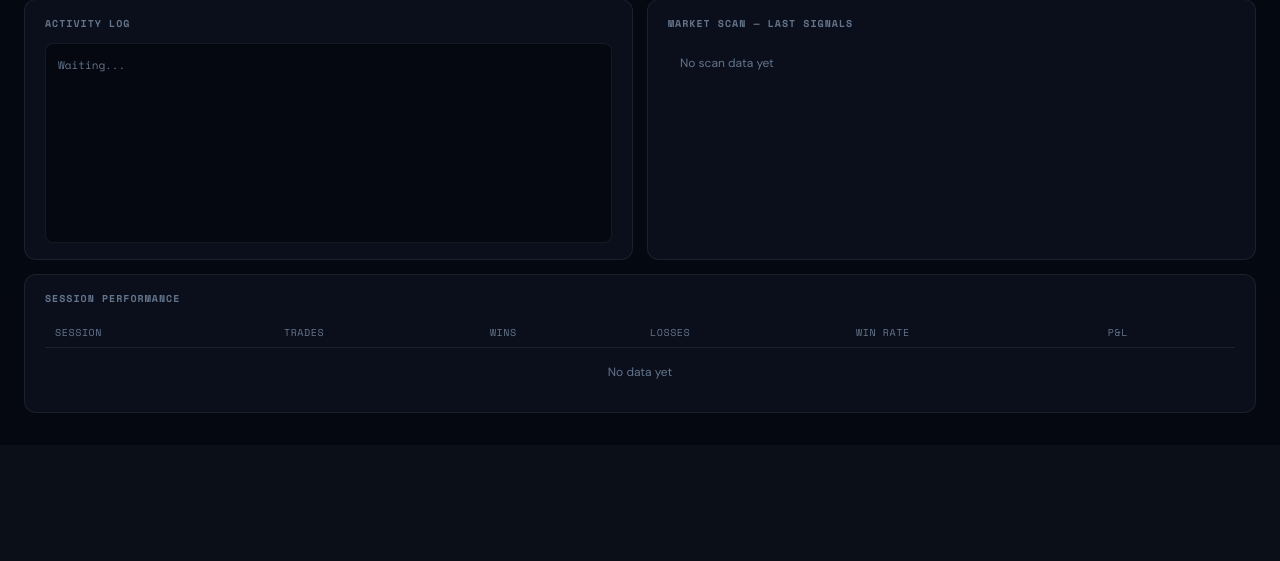
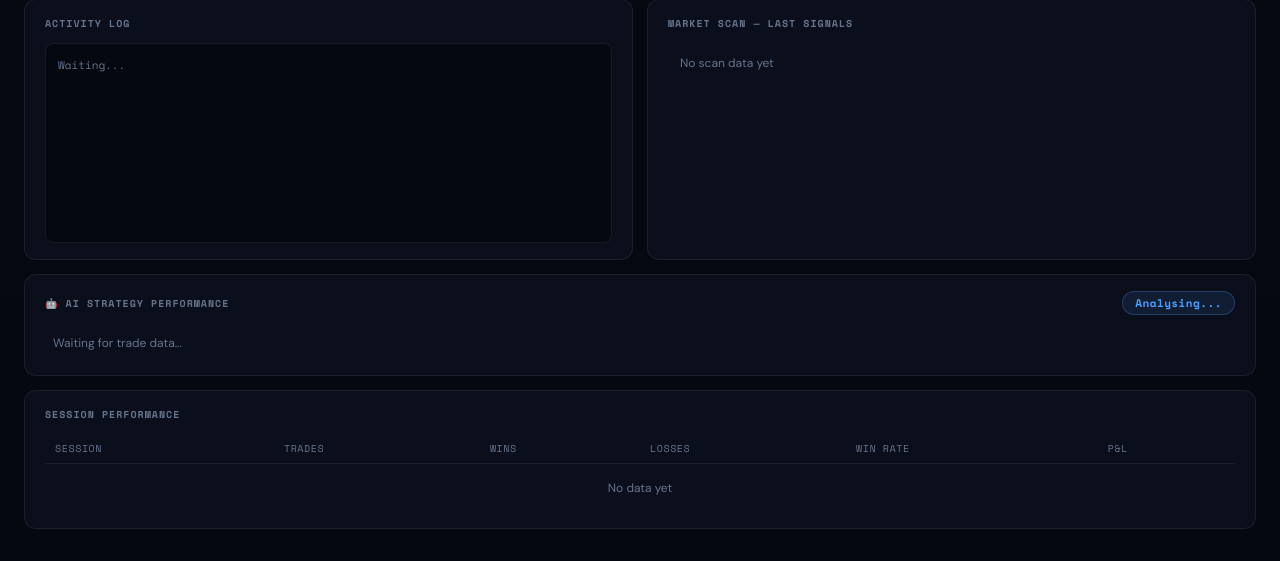
Before and after one commit to Fanatic1989/apexbinarybot, a Flask app: template templates/dashboard.html in a window 1280 px wide. Shown: the part 507-1068 px from the top of the page. Before the commit the page ends 920 px from the top, so only its background shows below. Run offline with Flask 3, Linux system fonts and the light colour scheme; the template is opened without the code that fills it, so the values that code supplies are empty; parts of the project's set-up code (start-up, migrations or seed data) failed here and were passed over.

Commit message:
Update dashboard.html

```diff
--- a/templates/dashboard.html
+++ b/templates/dashboard.html
@@ -162,6 +162,17 @@
     </div>
   </div>
 
+  <!-- AI Strategy Panel -->
+  <div class="card" id="ai-card">
+    <div style="display:flex;align-items:center;justify-content:space-between;margin-bottom:12px;flex-wrap:wrap;gap:8px">
+      <span class="ctitle" style="margin-bottom:0">🤖 AI Strategy Performance</span>
+      <span id="ai-active-pill" class="pill pb">Analysing...</span>
+    </div>
+    <div id="ai-strategy-grid" style="display:grid;grid-template-columns:repeat(auto-fill,minmax(200px,1fr));gap:8px">
+      <div style="color:var(--muted);font-size:12px;padding:8px">Waiting for trade data...</div>
+    </div>
+  </div>
+
   <!-- Session performance -->
   <div class="card">
     <div class="ctitle">Session Performance</div>
@@ -220,6 +231,7 @@ function loadStatus(){
       setText('m-con', r.consec_losses||0);
     }
     if(d.last_signals) buildMktGrid(d.last_signals);
+    if(d.ai_strategy) buildAIPanel(d.ai_strategy);
   });
 }
 
@@ -463,6 +475,39 @@ function toast(msg){
   t.textContent=msg;t.style.display='block';
   setTimeout(()=>t.style.display='none',2500);
 }
+function buildAIPanel(ai){
+  if(!ai||!ai.win_rates) return;
+  const NAMES = {
+    rsi_reversal:'RSI Reversal', bb_bounce:'BB Bounce',
+    ema_triple:'EMA Triple', false_breakout:'False Breakout',
+    momentum_streak:'Momentum'
+  };
+  const rates = ai.win_rates;
+  let best = null, bestWR = -1;
+  let html = '';
+  Object.entries(rates).forEach(([s,v])=>{
+    if(!v.total){ html += `<div style="background:var(--bg3);border:1px solid var(--bdr);border-radius:8px;padding:10px 12px;opacity:.5"><div style="font-family:var(--mono);font-size:11px;color:var(--muted)">${NAMES[s]||s}</div><div style="font-size:11px;color:var(--muted);margin-top:4px">No data yet</div></div>`; return; }
+    const wr = parseFloat(v.win_rate||0);
+    const col = wr>=65?'var(--green)':wr>=55?'var(--amber)':'var(--red)';
+    const bar = Math.min(100,wr);
+    if(wr>bestWR&&v.total>=3){bestWR=wr;best=s;}
+    html += `<div style="background:var(--bg3);border:1px solid ${wr>=60?col:'var(--bdr)'};border-radius:8px;padding:10px 12px;position:relative;overflow:hidden">
+      <div style="font-family:var(--mono);font-size:11px;font-weight:700;color:var(--text)">${NAMES[s]||s}</div>
+      <div style="font-family:var(--mono);font-size:20px;font-weight:700;color:${col};margin:4px 0">${v.win_rate||'—'}%</div>
+      <div style="font-size:10px;color:var(--muted)">${v.wins}W ${v.losses}L · ${v.total} trades</div>
+      <div style="background:rgba(255,255,255,0.05);border-radius:2px;height:3px;margin-top:8px">
+        <div style="width:${bar}%;height:3px;border-radius:2px;background:${col};transition:width .5s"></div>
+      </div>
+      ${best===s?'<div style="position:absolute;top:6px;right:8px;font-size:9px;font-family:var(--mono);color:var(--green);font-weight:700">★ BEST</div>':''}
+    </div>`;
+  });
+  document.getElementById('ai-strategy-grid').innerHTML = html;
+  if(best){
+    document.getElementById('ai-active-pill').textContent = '★ '+NAMES[best];
+    document.getElementById('ai-active-pill').className = 'pill pg';
+  }
+}
+
 function loadAll(){ loadStatus(); loadTrades(); loadLog(); document.getElementById('refresh-tick').textContent='Last refresh: '+new Date().toLocaleTimeString(); }
 
 loadAll();
```
